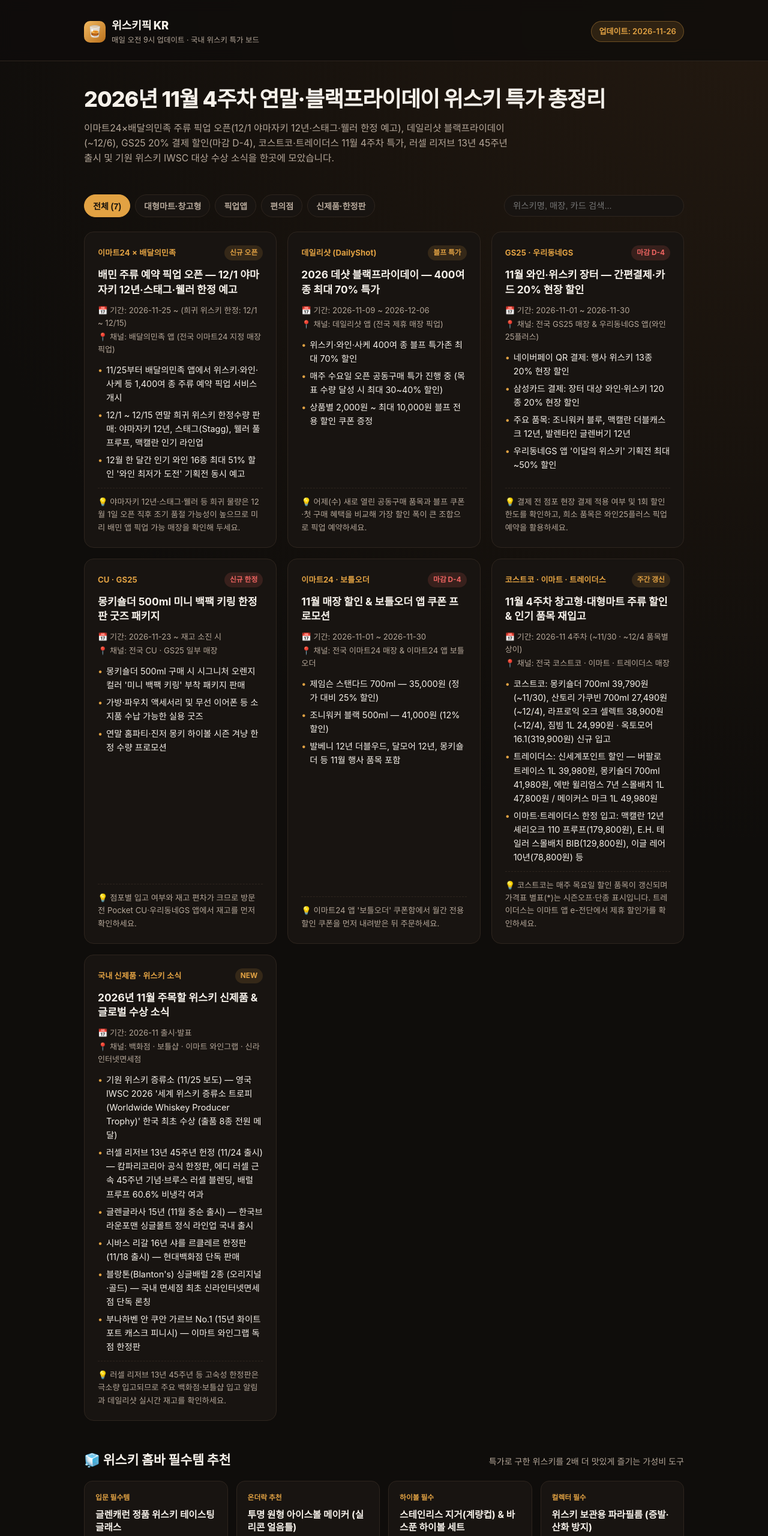
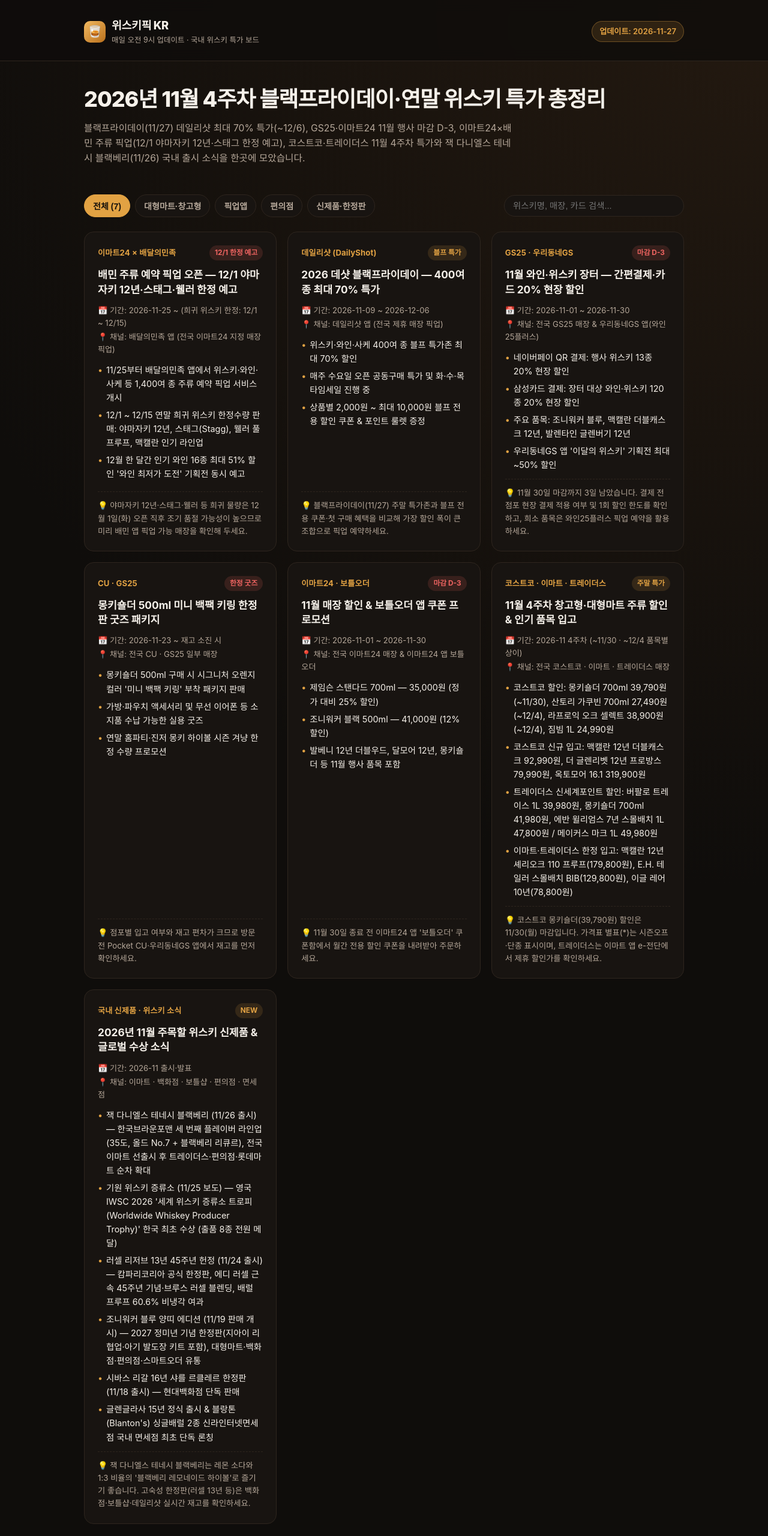
Before and after one commit to KelpShake04/whisky-deals-kr, a plain HTML site: page index.html in a window 1280 px wide. Shown: the top 2560 px of the page at 60% size. Drawn offline with Linux system fonts and the light colour scheme.

Commit message:
Update whiskey deals 2026-11-27

```diff
--- a/index.html
+++ b/index.html
@@ -3,17 +3,17 @@
 <head>
   <meta charset="UTF-8">
   <meta name="viewport" content="width=device-width, initial-scale=1.0">
-  <title>위스키픽 KR — 오늘의 위스키 특가·할인·신제품 총정리 (2026-11-26)</title>
-  <meta name="description" content="이마트24×배달의민족 주류 픽업 오픈(12/1 야마자키 12년·스태그·웰러 한정 예고), 데일리샷 블랙프라이데이(~12/6), GS25 20% 결제 할인(마감 D-4), 코스트코·트레이더스 11월 4주차 특가, 러셀 리저브 13년 45주년 출시 및 기원 위스키 IWSC 대상 수상 소식을 한곳에 모았습니다.">
+  <title>위스키픽 KR — 오늘의 위스키 특가·할인·신제품 총정리 (2026-11-27)</title>
+  <meta name="description" content="블랙프라이데이(11/27) 데일리샷 최대 70% 특가(~12/6), GS25·이마트24 11월 행사 마감 D-3, 이마트24×배민 주류 픽업(12/1 야마자키 12년·스태그 한정 예고), 코스트코·트레이더스 11월 4주차 특가와 잭 다니엘스 테네시 블랙베리(11/26) 국내 출시 소식을 한곳에 모았습니다.">
   <meta name="keywords" content="위스키 특가, 위스키 할인, 데일리샷, 코스트코 위스키, 트레이더스 위스키, 보틀벙커, GS25 위스키, 이마트24 보틀오더, 위스키 신제품">
   <meta property="og:type" content="website">
-  <meta property="og:title" content="2026년 11월 4주차 연말·블랙프라이데이 위스키 특가 총정리 | 위스키픽 KR">
-  <meta property="og:description" content="이마트24×배달의민족 주류 픽업 오픈(12/1 야마자키 12년·스태그·웰러 한정 예고), 데일리샷 블랙프라이데이(~12/6), GS25 20% 결제 할인(마감 D-4), 코스트코·트레이더스 11월 4주차 특가, 러셀 리저브 13년 45주년 출시 및 기원 위스키 IWSC 대상 수상 소식을 한곳에 모았습니다.">
+  <meta property="og:title" content="2026년 11월 4주차 블랙프라이데이·연말 위스키 특가 총정리 | 위스키픽 KR">
+  <meta property="og:description" content="블랙프라이데이(11/27) 데일리샷 최대 70% 특가(~12/6), GS25·이마트24 11월 행사 마감 D-3, 이마트24×배민 주류 픽업(12/1 야마자키 12년·스태그 한정 예고), 코스트코·트레이더스 11월 4주차 특가와 잭 다니엘스 테네시 블랙베리(11/26) 국내 출시 소식을 한곳에 모았습니다.">
   <meta property="og:url" content="https://kelpshake04.github.io/whisky-deals-kr/">
   <link rel="canonical" href="https://kelpshake04.github.io/whisky-deals-kr/">
   <link rel="alternate" type="application/rss+xml" title="위스키픽 KR RSS" href="https://kelpshake04.github.io/whisky-deals-kr/feed.xml">
   <link rel="stylesheet" href="style.css">
-  <script type="application/ld+json">{"@context": "https://schema.org", "@type": "WebSite", "name": "위스키픽 KR — 오늘의 국내 위스키 특가·신상 보드", "url": "https://kelpshake04.github.io/whisky-deals-kr", "description": "이마트24×배달의민족 주류 픽업 오픈(12/1 야마자키 12년·스태그·웰러 한정 예고), 데일리샷 블랙프라이데이(~12/6), GS25 20% 결제 할인(마감 D-4), 코스트코·트레이더스 11월 4주차 특가, 러셀 리저브 13년 45주년 출시 및 기원 위스키 IWSC 대상 수상 소식을 한곳에 모았습니다.", "inLanguage": "ko-KR", "dateModified": "2026-11-26"}</script>
+  <script type="application/ld+json">{"@context": "https://schema.org", "@type": "WebSite", "name": "위스키픽 KR — 오늘의 국내 위스키 특가·신상 보드", "url": "https://kelpshake04.github.io/whisky-deals-kr", "description": "블랙프라이데이(11/27) 데일리샷 최대 70% 특가(~12/6), GS25·이마트24 11월 행사 마감 D-3, 이마트24×배민 주류 픽업(12/1 야마자키 12년·스태그 한정 예고), 코스트코·트레이더스 11월 4주차 특가와 잭 다니엘스 테네시 블랙베리(11/26) 국내 출시 소식을 한곳에 모았습니다.", "inLanguage": "ko-KR", "dateModified": "2026-11-27"}</script>
 </head>
 <body>
   <header>
@@ -25,14 +25,14 @@
           <div class="brand-sub">매일 오전 9시 업데이트 · 국내 위스키 특가 보드</div>
         </div>
       </a>
-      <div class="updated-pill">업데이트: 2026-11-26</div>
+      <div class="updated-pill">업데이트: 2026-11-27</div>
     </div>
   </header>
 
   <main class="container">
     <section class="hero">
-      <h1>2026년 11월 4주차 연말·블랙프라이데이 위스키 특가 총정리</h1>
-      <p>이마트24×배달의민족 주류 픽업 오픈(12/1 야마자키 12년·스태그·웰러 한정 예고), 데일리샷 블랙프라이데이(~12/6), GS25 20% 결제 할인(마감 D-4), 코스트코·트레이더스 11월 4주차 특가, 러셀 리저브 13년 45주년 출시 및 기원 위스키 IWSC 대상 수상 소식을 한곳에 모았습니다.</p>
+      <h1>2026년 11월 4주차 블랙프라이데이·연말 위스키 특가 총정리</h1>
+      <p>블랙프라이데이(11/27) 데일리샷 최대 70% 특가(~12/6), GS25·이마트24 11월 행사 마감 D-3, 이마트24×배민 주류 픽업(12/1 야마자키 12년·스태그 한정 예고), 코스트코·트레이더스 11월 4주차 특가와 잭 다니엘스 테네시 블랙베리(11/26) 국내 출시 소식을 한곳에 모았습니다.</p>
     </section>
 
     <section class="controls" aria-label="필터 및 검색">
@@ -52,7 +52,7 @@
       <article class="card deal-card" data-category="app">
         <div class="card-top">
           <span class="channel">이마트24 × 배달의민족</span>
-          <span class="badge">신규 오픈</span>
+          <span class="badge urgent">12/1 한정 예고</span>
         </div>
         <h2>배민 주류 예약 픽업 오픈 — 12/1 야마자키 12년·스태그·웰러 한정 예고</h2>
         <div class="meta">
@@ -64,7 +64,7 @@
           <li>12/1 ~ 12/15 연말 희귀 위스키 한정수량 판매: 야마자키 12년, 스태그(Stagg), 웰러 풀프루프, 맥캘란 인기 라인업</li>
           <li>12월 한 달간 인기 와인 16종 최대 51% 할인 &#x27;와인 최저가 도전&#x27; 기획전 동시 예고</li>
         </ul>
-        <p class="tip">💡 야마자키 12년·스태그·웰러 등 희귀 물량은 12월 1일 오픈 직후 조기 품절 가능성이 높으므로 미리 배민 앱 픽업 가능 매장을 확인해 두세요.</p>
+        <p class="tip">💡 야마자키 12년·스태그·웰러 등 희귀 물량은 12월 1일(화) 오픈 직후 조기 품절 가능성이 높으므로 미리 배민 앱 픽업 가능 매장을 확인해 두세요.</p>
       </article>
       <article class="card deal-card" data-category="app">
         <div class="card-top">
@@ -78,15 +78,15 @@
         </div>
         <ul class="highlights">
           <li>위스키·와인·사케 400여 종 블프 특가존 최대 70% 할인</li>
-          <li>매주 수요일 오픈 공동구매 특가 진행 중 (목표 수량 달성 시 최대 30~40% 할인)</li>
-          <li>상품별 2,000원 ~ 최대 10,000원 블프 전용 할인 쿠폰 증정</li>
+          <li>매주 수요일 오픈 공동구매 특가 및 화·수·목 타임세일 진행 중</li>
+          <li>상품별 2,000원 ~ 최대 10,000원 블프 전용 할인 쿠폰 &amp; 포인트 룰렛 증정</li>
         </ul>
-        <p class="tip">💡 어제(수) 새로 열린 공동구매 품목과 블프 쿠폰·첫 구매 혜택을 비교해 가장 할인 폭이 큰 조합으로 픽업 예약하세요.</p>
+        <p class="tip">💡 블랙프라이데이(11/27) 주말 특가존과 블프 전용 쿠폰·첫 구매 혜택을 비교해 가장 할인 폭이 큰 조합으로 픽업 예약하세요.</p>
       </article>
       <article class="card deal-card" data-category="cvs">
         <div class="card-top">
           <span class="channel">GS25 · 우리동네GS</span>
-          <span class="badge urgent">마감 D-4</span>
+          <span class="badge urgent">마감 D-3</span>
         </div>
         <h2>11월 와인·위스키 장터 — 간편결제·카드 20% 현장 할인</h2>
         <div class="meta">
@@ -99,12 +99,12 @@
           <li>주요 품목: 조니워커 블루, 맥캘란 더블캐스크 12년, 발렌타인 글렌버기 12년</li>
           <li>우리동네GS 앱 &#x27;이달의 위스키&#x27; 기획전 최대 ~50% 할인</li>
         </ul>
-        <p class="tip">💡 결제 전 점포 현장 결제 적용 여부 및 1회 할인 한도를 확인하고, 희소 품목은 와인25플러스 픽업 예약을 활용하세요.</p>
+        <p class="tip">💡 11월 30일 마감까지 3일 남았습니다. 결제 전 점포 현장 결제 적용 여부 및 1회 할인 한도를 확인하고, 희소 품목은 와인25플러스 픽업 예약을 활용하세요.</p>
       </article>
       <article class="card deal-card" data-category="cvs">
         <div class="card-top">
           <span class="channel">CU · GS25</span>
-          <span class="badge urgent">신규 한정</span>
+          <span class="badge urgent">한정 굿즈</span>
         </div>
         <h2>몽키숄더 500ml 미니 백팩 키링 한정판 굿즈 패키지</h2>
         <div class="meta">
@@ -121,7 +121,7 @@
       <article class="card deal-card" data-category="cvs">
         <div class="card-top">
           <span class="channel">이마트24 · 보틀오더</span>
-          <span class="badge urgent">마감 D-4</span>
+          <span class="badge urgent">마감 D-3</span>
         </div>
         <h2>11월 매장 할인 &amp; 보틀오더 앱 쿠폰 프로모션</h2>
         <div class="meta">
@@ -133,24 +133,25 @@
           <li>조니워커 블랙 500ml — 41,000원 (12% 할인)</li>
           <li>발베니 12년 더블우드, 달모어 12년, 몽키숄더 등 11월 행사 품목 포함</li>
         </ul>
-        <p class="tip">💡 이마트24 앱 &#x27;보틀오더&#x27; 쿠폰함에서 월간 전용 할인 쿠폰을 먼저 내려받은 뒤 주문하세요.</p>
+        <p class="tip">💡 11월 30일 종료 전 이마트24 앱 &#x27;보틀오더&#x27; 쿠폰함에서 월간 전용 할인 쿠폰을 내려받아 주문하세요.</p>
       </article>
       <article class="card deal-card" data-category="mart">
         <div class="card-top">
           <span class="channel">코스트코 · 이마트 · 트레이더스</span>
-          <span class="badge">주간 갱신</span>
+          <span class="badge">주말 특가</span>
         </div>
-        <h2>11월 4주차 창고형·대형마트 주류 할인 &amp; 인기 품목 재입고</h2>
+        <h2>11월 4주차 창고형·대형마트 주류 할인 &amp; 인기 품목 입고</h2>
         <div class="meta">
           <span>📅 기간: 2026-11 4주차 (~11/30 · ~12/4 품목별 상이)</span>
           <span>📍 채널: 전국 코스트코 · 이마트 · 트레이더스 매장</span>
         </div>
         <ul class="highlights">
-          <li>코스트코: 몽키숄더 700ml 39,790원(~11/30), 산토리 가쿠빈 700ml 27,490원(~12/4), 라프로익 오크 셀렉트 38,900원(~12/4), 짐빔 1L 24,990원 · 옥토모어 16.1(319,900원) 신규 입고</li>
-          <li>트레이더스: 신세계포인트 할인 — 버팔로 트레이스 1L 39,980원, 몽키숄더 700ml 41,980원, 에반 윌리엄스 7년 스몰배치 1L 47,800원 / 메이커스 마크 1L 49,980원</li>
-          <li>이마트·트레이더스 한정 입고: 맥캘란 12년 셰리오크 110 프루프(179,800원), E.H. 테일러 스몰배치 BIB(129,800원), 이글 레어 10년(78,800원) 등</li>
+          <li>코스트코 할인: 몽키숄더 700ml 39,790원(~11/30), 산토리 가쿠빈 700ml 27,490원(~12/4), 라프로익 오크 셀렉트 38,900원(~12/4), 짐빔 1L 24,990원</li>
+          <li>코스트코 신규 입고: 맥캘란 12년 더블캐스크 92,990원, 더 글렌리벳 12년 프로방스 79,990원, 옥토모어 16.1 319,900원</li>
+          <li>트레이더스 신세계포인트 할인: 버팔로 트레이스 1L 39,980원, 몽키숄더 700ml 41,980원, 에반 윌리엄스 7년 스몰배치 1L 47,800원 / 메이커스 마크 1L 49,980원</li>
+          <li>이마트·트레이더스 한정 입고: 맥캘란 12년 셰리오크 110 프루프(179,800원), E.H. 테일러 스몰배치 BIB(129,800원), 이글 레어 10년(78,800원)</li>
         </ul>
-        <p class="tip">💡 코스트코는 매주 목요일 할인 품목이 갱신되며 가격표 별표(*)는 시즌오프·단종 표시입니다. 트레이더스는 이마트 앱 e-전단에서 제휴 할인가를 확인하세요.</p>
+        <p class="tip">💡 코스트코 몽키숄더(39,790원) 할인은 11/30(월) 마감입니다. 가격표 별표(*)는 시즌오프·단종 표시이며, 트레이더스는 이마트 앱 e-전단에서 제휴 할인가를 확인하세요.</p>
       </article>
       <article class="card deal-card" data-category="release">
         <div class="card-top">
@@ -160,17 +161,17 @@
         <h2>2026년 11월 주목할 위스키 신제품 &amp; 글로벌 수상 소식</h2>
         <div class="meta">
           <span>📅 기간: 2026-11 출시·발표</span>
-          <span>📍 채널: 백화점 · 보틀샵 · 이마트 와인그랩 · 신라인터넷면세점</span>
+          <span>📍 채널: 이마트 · 백화점 · 보틀샵 · 편의점 · 면세점</span>
         </div>
         <ul class="highlights">
+          <li>잭 다니엘스 테네시 블랙베리 (11/26 출시) — 한국브라운포맨 세 번째 플레이버 라인업(35도, 올드 No.7 + 블랙베리 리큐르), 전국 이마트 선출시 후 트레이더스·편의점·롯데마트 순차 확대</li>
           <li>기원 위스키 증류소 (11/25 보도) — 영국 IWSC 2026 &#x27;세계 위스키 증류소 트로피(Worldwide Whiskey Producer Trophy)&#x27; 한국 최초 수상 (출품 8종 전원 메달)</li>
           <li>러셀 리저브 13년 45주년 헌정 (11/24 출시) — 캄파리코리아 공식 한정판, 에디 러셀 근속 45주년 기념·브루스 러셀 블렌딩, 배럴 프루프 60.6% 비냉각 여과</li>
-          <li>글렌글라사 15년 (11월 중순 출시) — 한국브라운포맨 싱글몰트 정식 라인업 국내 출시</li>
+          <li>조니워커 블루 양띠 에디션 (11/19 판매 개시) — 2027 정미년 기념 한정판(지아이 리 협업·아기 발도장 키트 포함), 대형마트·백화점·편의점·스마트오더 유통</li>
           <li>시바스 리갈 16년 샤를 르클레르 한정판 (11/18 출시) — 현대백화점 단독 판매</li>
-          <li>블랑톤(Blanton&#x27;s) 싱글배럴 2종 (오리지널·골드) — 국내 면세점 최초 신라인터넷면세점 단독 론칭</li>
-          <li>부나하벤 안 쿠안 가르브 No.1 (15년 화이트 포트 캐스크 피니시) — 이마트 와인그랩 독점 한정판</li>
+          <li>글렌글라사 15년 정식 출시 &amp; 블랑톤(Blanton&#x27;s) 싱글배럴 2종 신라인터넷면세점 국내 면세점 최초 단독 론칭</li>
         </ul>
-        <p class="tip">💡 러셀 리저브 13년 45주년 등 고숙성 한정판은 극소량 입고되므로 주요 백화점·보틀샵 입고 알림과 데일리샷 실시간 재고를 확인하세요.</p>
+        <p class="tip">💡 잭 다니엘스 테네시 블랙베리는 레몬 소다와 1:3 비율의 &#x27;블랙베리 레모네이드 하이볼&#x27;로 즐기기 좋습니다. 고숙성 한정판(러셀 13년 등)은 백화점·보틀샵·데일리샷 실시간 재고를 확인하세요.</p>
       </article>
     </section>
 
--- a/sitemap.xml
+++ b/sitemap.xml
@@ -2,7 +2,7 @@
 <urlset xmlns="http://www.sitemaps.org/schemas/sitemap/0.9">
   <url>
     <loc>https://kelpshake04.github.io/whisky-deals-kr/</loc>
-    <lastmod>2026-11-26</lastmod>
+    <lastmod>2026-11-27</lastmod>
     <changefreq>daily</changefreq>
     <priority>1.0</priority>
   </url>
```
Also changed, not shown: data/deals.json (+25 -24 lines), feed.xml (+13 -13 lines).
